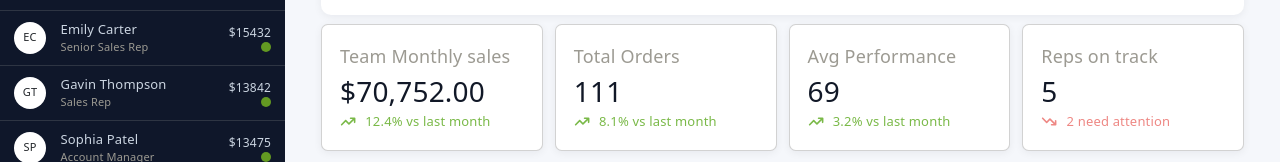
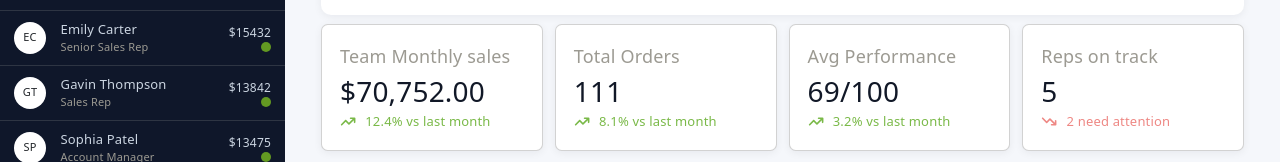
Before and after one commit to mdodd8/saas-dashboard, a React (Vite) app: page / in a window 1280 px wide. Shown: the part 139-301 px from the top of the page. Built offline with nearby package versions, Linux system fonts and the light colour scheme.

Commit message:
generic styling changes

```diff
--- a/src/Components/EmptyState/EmptyDashboard.tsx
+++ b/src/Components/EmptyState/EmptyDashboard.tsx
@@ -33,7 +33,7 @@ function EmptyDashboard() {
                                 subtext={`8.1% vs last month`}
                                 colorClass={'green-text'}/>
                     <MetricCard label="Avg Performance"
-                                value={`${getAveragePerformance(employeesDataList).toLocaleString()}`}
+                                value={`${getAveragePerformance(employeesDataList).toLocaleString()}/100`}
                                 icon={faArrowTrendUp} subtext="3.2% vs last month"
                                 colorClass={'green-text'}/>
                     <MetricCard label="Reps on track"
--- a/src/Components/Recent Activity/RecentActivity.tsx
+++ b/src/Components/Recent Activity/RecentActivity.tsx
@@ -27,7 +27,7 @@ function RecentActivity({ activities }: RecentActivityProps) {
                             key={a.createdAt}>
                                 <div className="activity-icon" >
                                     <FontAwesomeIcon icon={a.icon}/>
-                                    <i className="ti ${a.icon}" style={{fontSize: '14px', color: 'var(--color-text-secondary)'}} aria-hidden="true"></i></div>
+                                    <i className="ti ${a.icon}" style={{fontSize: '14px', color: 'var(--color-text-tertiary)'}} aria-hidden="true"></i></div>
                                 <div>
                                     <div className="activity-text">{a.text}</div>
                                     <div className="activity-time">{a.time}</div>
--- a/src/index.css
+++ b/src/index.css
@@ -3,6 +3,7 @@
     --card-background: #FFFFFF;
     --card-shadow: 0 2px 8px rgba(15, 23, 42, 0.06);
     --sidebar-background-primary: #0F172A;
+    --color-background-secondary: #262624;
     --sidebar-background-active: #4F46E5;
     --sidebar-background-hover: #312E81;
     --sidebar-text-primary: #CBD5E1;
@@ -11,73 +12,22 @@
     --color-background-initials: #e9f1fa;
     --color-text-initials: #274578;
     --color-text-tertiary: #9c9a92;
-
-
-
-    /*--color-text-primary: #faf9f5;*/
-    --color-text-secondary: #c2c0b6;
-    --color-text-info: #80aadd;
-
-    --color-text-inverse: #141413;
-    --color-text-disabled: #faf9f580;
-    --color-text-ghost: #9c9a9280;
-    --color-background-secondary: #262624;
-    --color-background-info: #253e5f;
-    --color-background-primary: #30302e;
+    --color-text-success: #7ab948;
+    --color-text-warning: #d1a041;
+    --color-text-danger: #ee8884;
     --color-background-success: #639922;
-    --color-text-success: #7ab948;
     --color-background-warning: #BA7517;
-    --color-text-warning: #d1a041;
     --color-background-danger: #602a28;
-    --color-text-danger: #ee8884;
-    --border-radius-md: 5px;
     --color-border-tertiary: #dedcd126;
-    --color-border-primary: #dedcd166;
-    --color-border-secondary: #dedcd14d;
-    --color-border-inverse: #14141326;
-    --color-border-ghost: #dedcd100;
-    --color-border-info: #4682d5;
-    --color-border-danger: #cd5c58;
-    --color-border-success: #599130;
-    --color-border-warning: #a87829;
-    --color-border-disabled: #dedcd11a;
-    --color-background-tertiary: #141413;
-    --color-background-inverse: #faf9f5;
-    --color-background-ghost: #30302e00;
-    --color-background-disabled: #30302e80;
-
-
+    color-scheme: light dark;
+    font: 18px/145% var(--sans);
+    letter-spacing: 0.18px;
     --border-radius-lg: 10px;
-    --border-radius-sm: 2px;
-    --border-radius-md: 5px;
-
-
-
-    --text: #6b6375;
-  --text-h: #08060d;
-  --bg: #fff;
-  --border: #e5e4e7;
-  --code-bg: #f4f3ec;
-  --accent: #aa3bff;
-  --accent-bg: rgba(170, 59, 255, 0.1);
-  --accent-border: rgba(170, 59, 255, 0.5);
-  --social-bg: rgba(244, 243, 236, 0.5);
-  --shadow:
     rgba(0, 0, 0, 0.1) 0 10px 15px -3px, rgba(0, 0, 0, 0.05) 0 4px 6px -2px;
 
   --sans: system-ui, 'Segoe UI', Roboto, sans-serif;
   --heading: system-ui, 'Segoe UI', Roboto, sans-serif;
   --mono: ui-monospace, Consolas, monospace;
-
-  font: 18px/145% var(--sans);
-  letter-spacing: 0.18px;
-  color-scheme: light dark;
-  color: var(--text);
-  background: var(--bg);
-  font-synthesis: none;
-  text-rendering: optimizeLegibility;
-  -webkit-font-smoothing: antialiased;
-  -moz-osx-font-smoothing: grayscale;
 
   @media (max-width: 1024px) {
     font-size: 16px;
```
